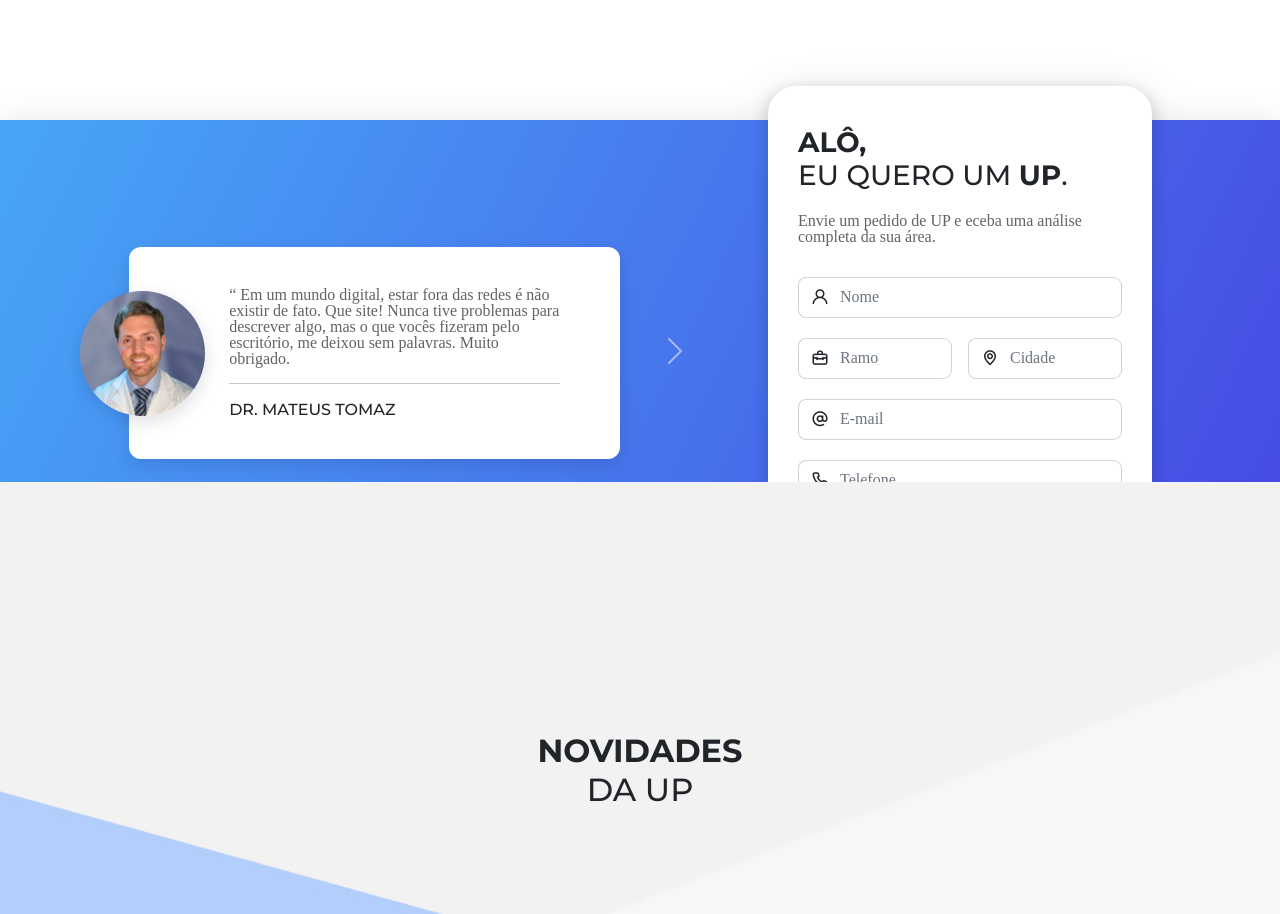
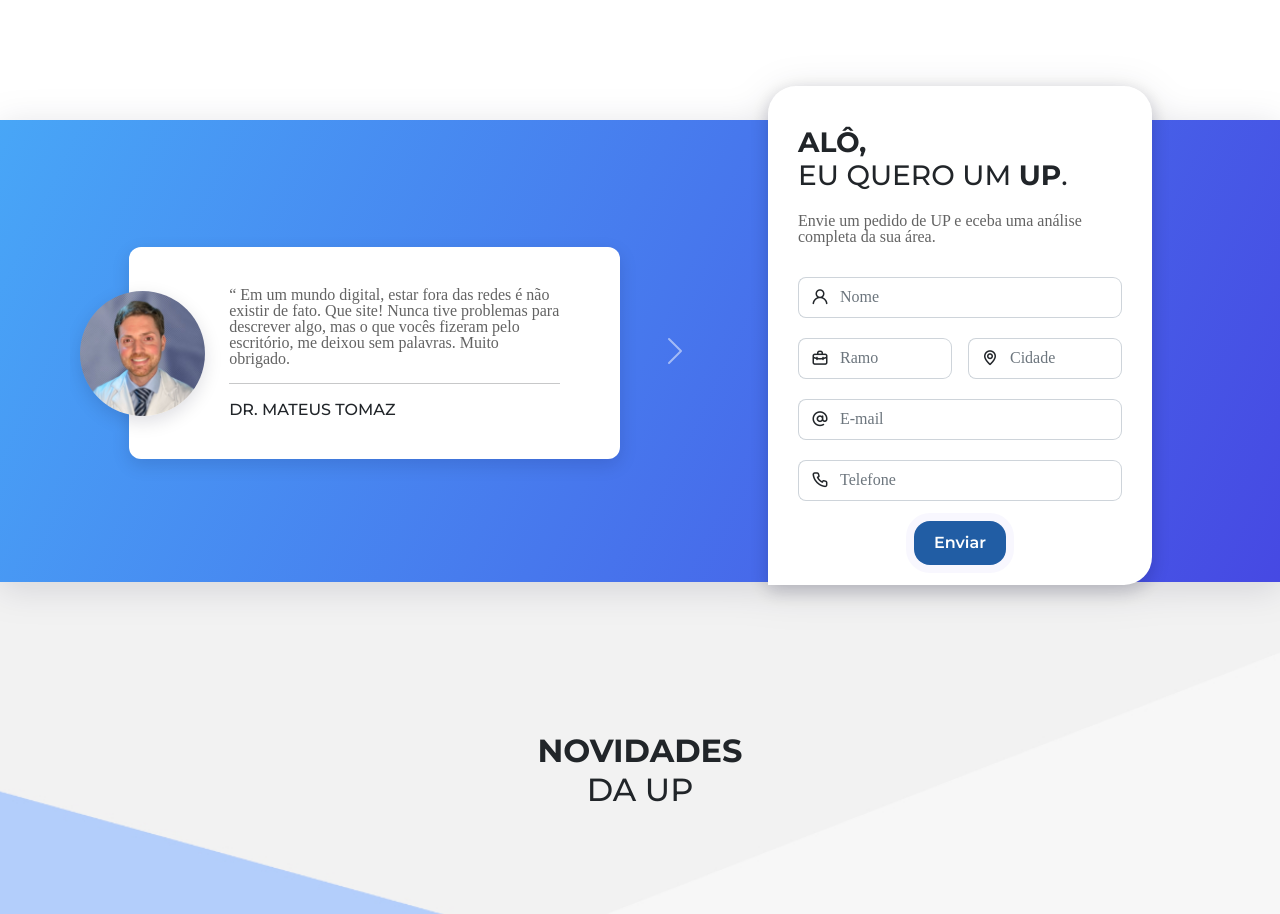
Before and after one commit to MajorMonge/UPResultados, a Next.js app: page / in a window 1280 px wide. Shown: the part 3900-4814 px from the top of the page. Built offline with nearby package versions, Linux system fonts and the light colour scheme.

Commit message:
[Cleanup] - Z-index Testimonials

```diff
--- a/components/sections/Testimonials/Testimonials.module.scss
+++ b/components/sections/Testimonials/Testimonials.module.scss
@@ -6,6 +6,8 @@
 }
 
 .testimonialsComponent {
+  position: relative;
+  z-index: 10;
   margin-bottom: -100px;
 
   & > div {
```
